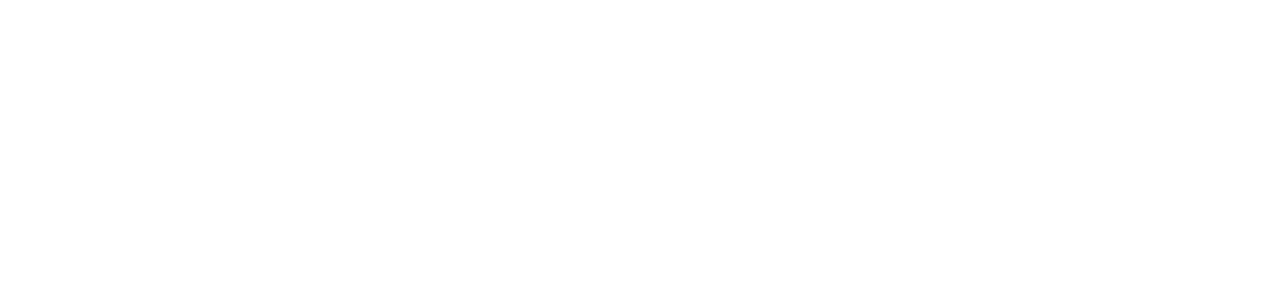
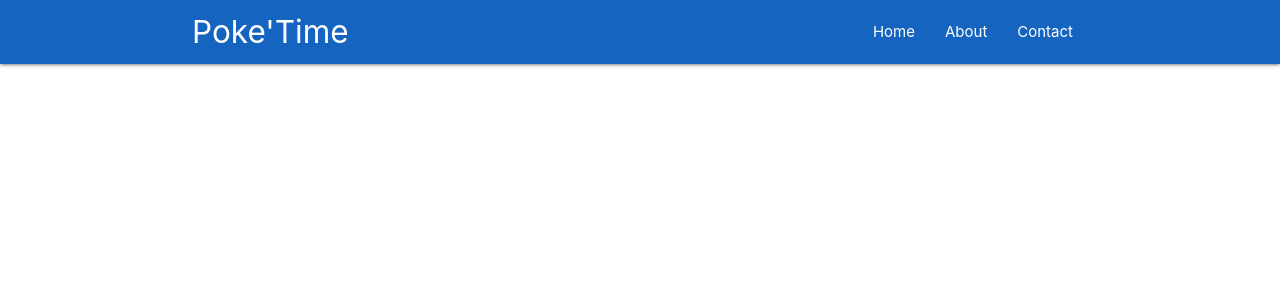
Before and after one commit to slimeVidas26/poketimes, a React (Create React App) app: page / in a window 1280 px wide. Shown: the top 300 px of the page. Built offline with nearby package versions, Linux system fonts and the light colour scheme.

Commit message:
create navbar

```diff
--- a/src/App.js
+++ b/src/App.js
@@ -1,10 +1,11 @@
 import React, { Component } from 'react';
+import Navbar from './components/Navbar'
 
 class App extends Component {
   render() {
     return (
       <div className="App">
-
+       <Navbar />
 
       </div>
     );
--- /dev/null
+++ b/src/components/Navbar.js
@@ -0,0 +1,19 @@
+import React from 'react'
+
+const Navbar = ()=>{
+    return(
+        <nav className="nav-wrapper blue darken-3">
+            <div className="container">
+                <a className="brand-logo">Poke'Time</a>
+                <ul className  ="right">
+                    <li><a href="/">Home</a></li>
+                    <li><a href="/about">About</a></li>
+                    <li><a href="/contact">Contact</a></li>
+
+                </ul>
+            </div>
+        </nav>
+    )
+}
+
+export default Navbar;
```
